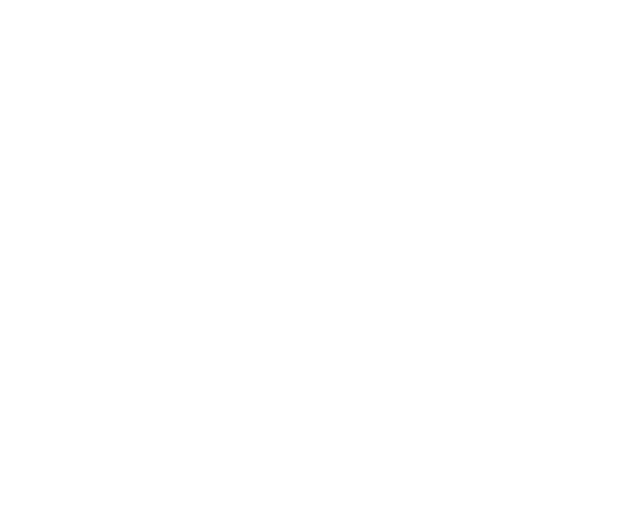
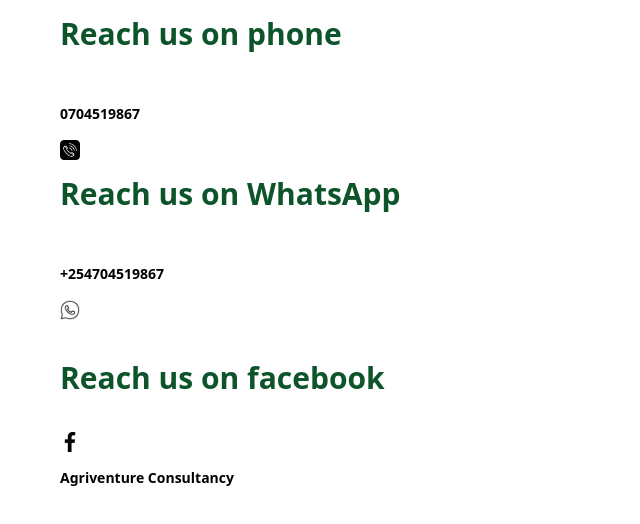
Before and after one commit to AKW-MAX/LAGUSTE3, a React (Vite) app in the folder laset/: page /AllContacts in a window 1280 px wide. Before the commit this address had no page. Shown: the top 524 px of the page, without its empty margins (0-640 px from the left). Built offline with nearby package versions, Linux system fonts and the light colour scheme.

Commit message:
added more links to footer component

```diff
--- a/laset/src/App.jsx
+++ b/laset/src/App.jsx
@@ -9,6 +9,7 @@
 import AllProducts from "./components/Sections/AllProducts"
 import FeedBack from "./components/Sections/FeedBack"
 import SignUp from "./components/Sections/SignUp"
+import AllContacts from "./components/Sections/Contacts/AllContacts"
 import "./index.css"
 
 
@@ -47,7 +48,9 @@
           <Routes>
            <Route path="Footer" element={<Footer />} />
         </Routes>
-
+          <Routes>
+           <Route path="AllContacts" element={<AllContacts />} />
+        </Routes>
 
        </div>
 
--- a/laset/src/components/Layout/Footer.jsx
+++ b/laset/src/components/Layout/Footer.jsx
@@ -18,17 +18,17 @@
                     <div className="flex items-center
                                     gap-3 sm:gap-2 md:gap-2 lg:gap-4">
 
-                        <Link to="/contacts">
+                        <Link to="tel:0704519867">
                             <img className="w-4 bg-white md:w-3 lg:w-5"
                                  src="/images/phone.png" alt="phone icon" />
                         </Link>
 
-                        <Link to="/facebook">
+                        <Link to="https://www.facebook.com/profile.php?id=1000078224891871">
                             <img className="w-4 bg-white md:w-3 lg:w-5"
                                  src="/images/facebook.png" alt="facebook icon" />
                         </Link>
 
-                        <Link to="/contacts">
+                        <Link to="http://whatsapp.com/biz/0704519867">
                             <img className="w-4 bg-white md:w-3 lg:w-5"
                                  src="/images/whatsapp.png" alt="whatsapp icon" />
                         </Link>
@@ -44,18 +44,22 @@
 
                     <div className="text-[10px] sm:text-[11px] md:text-[10px] lg:text-sm">
                         <h5 className="font-semibold mt-3 lg:mt-6">Our Products</h5>
-                        <p>Inseticides</p>
+                        <Link to="AllProducts">
+                        <p >Inseticides</p>
                         <p>Fungicides</p>
                         <p>Foliar Fertilizers</p>
                         <p>Public Health Products</p>
+                        </Link>
                     </div>
 
                     <div className="text-[10px] sm:text-[11px] md:text-[10px] lg:text-sm">
+                        <Link to="AllProducts">
                         <h3 className="font-semibold mt-3 lg:mt-6">Our Services</h3>
                         <p>Agricultural Consultancy</p>
                         <p>Soil & Plant Tissue Analysis</p>
                         <p>Custom Formulations</p>
                         <p>Fumigation Services</p>
+                        </Link>
                     </div>
 
                     <div className="text-[10px] sm:text-[11px] md:text-[10px] lg:text-sm">
@@ -67,19 +71,25 @@
 
                     <div className="text-[10px] sm:text-[11px] md:text-[10px] lg:text-sm">
                         <h3 className="font-semibold mt-3 lg:mt-6">Company</h3>
+                        <Link to="About">
                         <p>About Us</p>
+                        </Link>
+                        <Link to="Contacts">
                         <p>Contact Us</p>
+                        </Link>
                         <p>Privacy Policy</p>
                         <p>Terms of Service</p>
                     </div>
 
                     <div className="text-[10px] sm:text-[11px] md:text-[10px] lg:text-sm">
                         <h3 className="font-semibold mt-3 lg:mt-6">Why Choose Us?</h3>
+                        <Link to="Features">
                         <p>High Quality</p>
                         <p>Experienced Team</p>
                         <p>Customer Focus</p>
                         <p>Innovation</p>
                         <p>Sustainability</p>
+                        </Link>
                     </div>
 
                 </div>
@@ -89,7 +99,7 @@
                                 p-2 sm:p-2 md:p-2 lg:p-4
                                 text-[10px] sm:text-[11px] md:text-[10px] lg:text-sm
                                 mt-3">
-                    <p>© Agriventure Enterprises 2025 — All Rights Reserved</p>
+                    <p>© Agriventure Enterprise 2025 — All Rights Reserved</p>
                 </div>
 
             </div>
--- a/laset/src/components/Layout/Navigation.jsx
+++ b/laset/src/components/Layout/Navigation.jsx
@@ -31,7 +31,7 @@
             </p>
           </Link>
 
-          <Link to="Contacts">
+          <Link to="AllContacts">
             <p className="hover:bg-green-900 focus:outline-2 focus:outline-offset-1 bg-green-700 active:bg-green-950 transition-15s">
               Contacts
             </p>
--- /dev/null
+++ b/laset/src/components/Sections/Contacts/AllContacts.jsx
@@ -0,0 +1,30 @@
+export default function Facebook() {
+    return (
+        <>
+        <div>
+            <p className="font-extrabold text-2xl sm:text-3xl mb-5 text-green-900 ml-11 p-4">Reach us on phone </p>
+            <p className="font-semibold text-sm ml-11 p-4">0704519867</p>
+            <img className="w-4 bg-white md:w-3 lg:w-5 ml-15" src="/images/phone.png" alt="phone icon" />
+        </div>
+        <div>
+           <h2 className="font-extrabold text-2xl sm:text-3xl mb-5 text-green-900 ml-11 p-4">Reach us on WhatsApp</h2>
+           <p className="font-semibold text-sm ml-11 p-4">+254704519867</p>
+           <p>
+                <a href="http://whatsapp.com/biz/0704519867">
+                <img className="w-4 bg-white md:w-3 lg:w-5 ml-15 " src="/images/whatsapp.png" alt="whatsapp icon" /></a>
+           </p>
+        </div>
+        <br />
+        <div>
+            <h2 className="font-extrabold text-2xl sm:text-3xl mb-5 text-green-900 ml-11 p-4">Reach us on facebook </h2>
+            <p>
+            <a href="https://www.facebook.com/profile.php?id=1000078224891871">
+            <img className="w-4 bg-white md:w-3 lg:w-5 ml-15  " src="/images/facebook.png" /></a>
+            </p>
+            <p className="font-semibold text-sm ml-11 p-4">Agriventure Consultancy</p>
+
+
+        </div>
+        </>
+    );
+}
--- a/laset/src/components/Sections/Contacts/facebook.jsx
+++ /dev/null
@@ -1,11 +0,0 @@
-export default function Facebook() {
-    return (
-        <>
-
-        <p>Reach us on facebook </p>
-        <img src="src/assets/images/facebook.png" />
-        <p>Avriventure enterprise</p>
-
-        </>
-    );
-}
```
Also changed, not shown: laset/src/components/Sections/Contacts/phoneNo.jsx (deleted), laset/src/components/Sections/Contacts/whatsapp.jsx (deleted).
